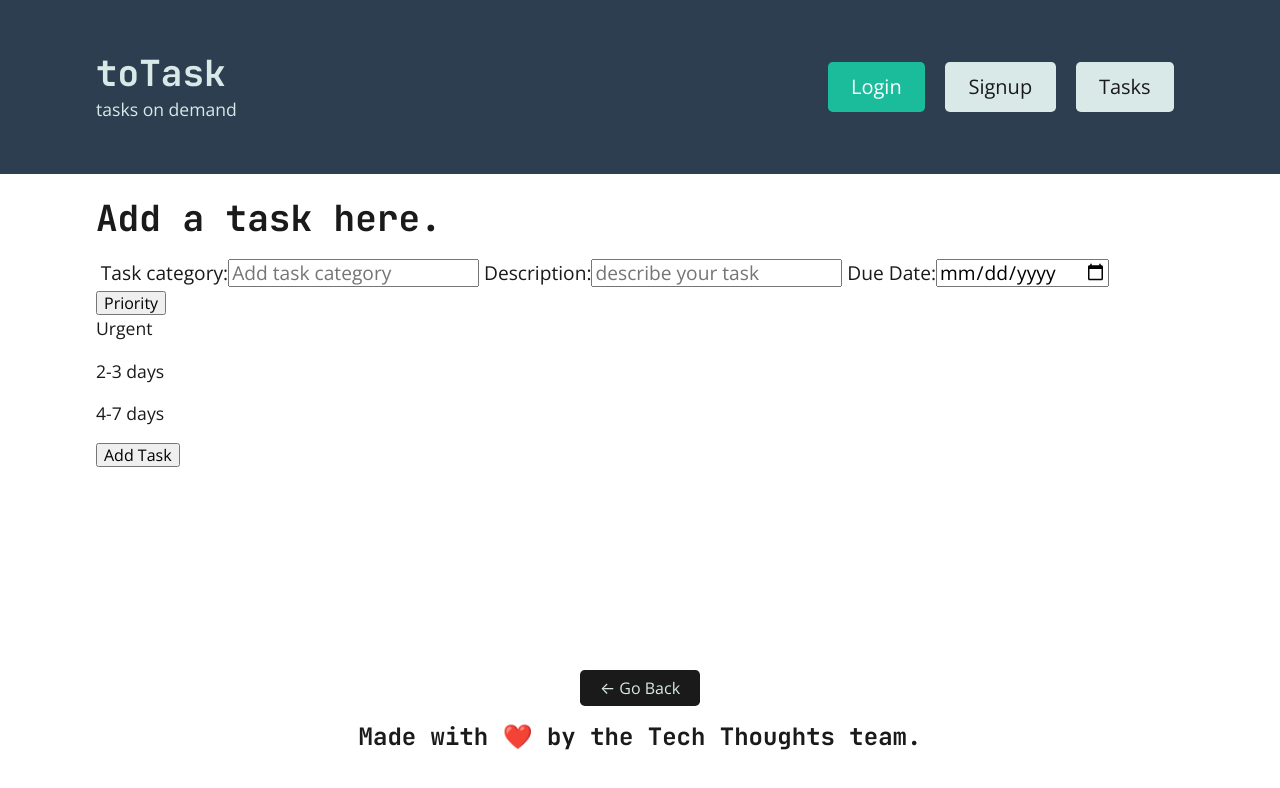
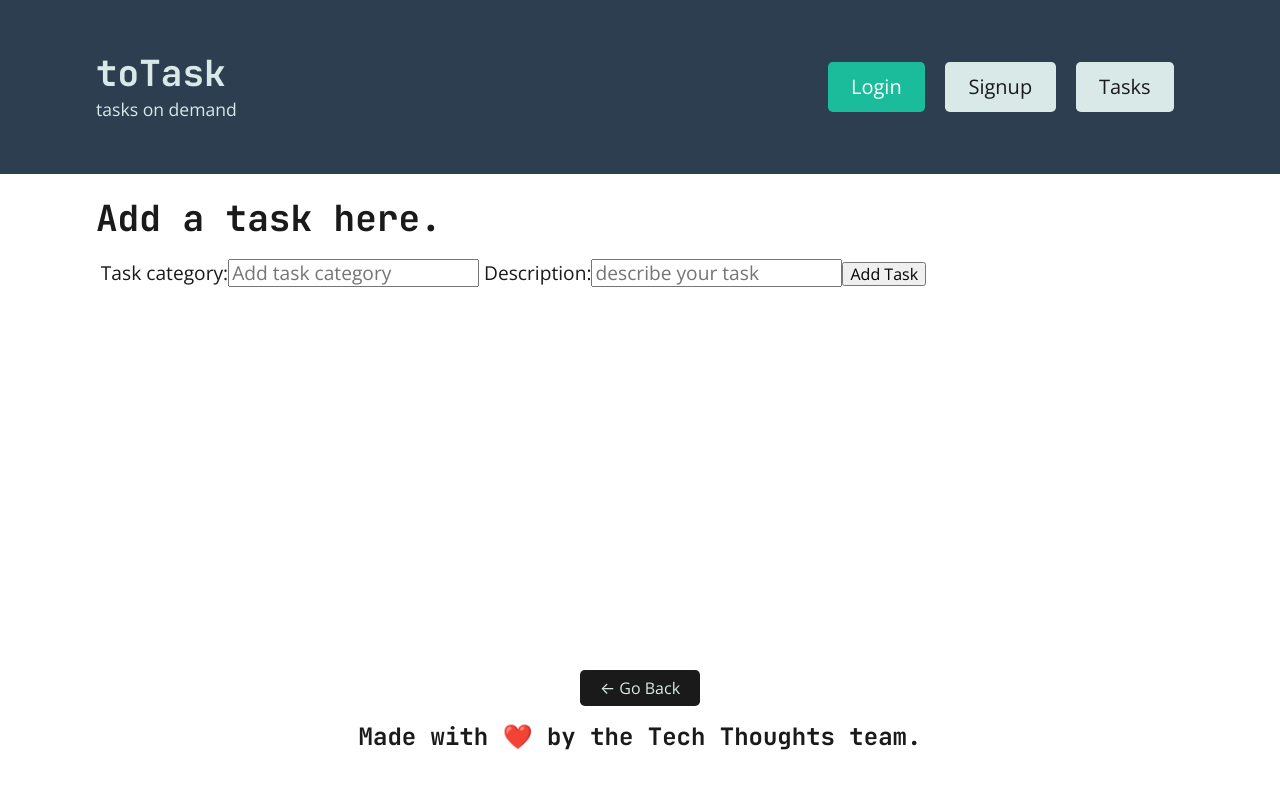
Before and after one commit to rbishop85/toTask, a React (Create React App) app in the folder client/: page /tasks in a window 1280 px wide. Shown: the top 788 px of the page. Built offline with nearby package versions, Linux system fonts and the light colour scheme.

Commit message:
taskForm edits

```diff
--- a/client/src/components/TaskForm/index.js
+++ b/client/src/components/TaskForm/index.js
@@ -2,29 +2,18 @@ import React, { useState } from "react";
 
 function TaskForm(props) {
   const [input, setInput] = useState("");
-  let [eagerness, setEagerness] = useState("");
-
-  const eagernessLevel = ["high", "medium", "low"];
 
   const handleSubmit = (e) => {
     e.preventDefault();
 
-    if (!eagerness) {
-      eagerness = "low";
-    }
+    setInput("");
 
-    props.onSubmit({
-      id: Math.random(Math.floor() * 1000),
-      text: input,
-      eagerness: eagerness,
-    });
-
-    setInput("");
-    setEagerness("");
   };
 
   const handleChange = (e) => {
-    setInput(e.target.value);
+    const name = e.target.name;
+    const value = e.target.value;
+    setInput(values => ({...values, [name]: value}));
   };
 
   return !props.edit ? (
@@ -33,9 +22,10 @@ function TaskForm(props) {
         <label>
           Task category:
           <input
-            name="task title"
-            type="dropdown"
+            name="category"
+            type="text"
             placeholder="Add task category"
+            value={input.category || ""}
             className="task-input"
             onChange={handleChange}
           ></input>
@@ -43,37 +33,16 @@ function TaskForm(props) {
         <label>
           Description:
           <input
-          name="task description"
+            name="description"
             type="text"
             placeholder="describe your task"
-          value={input}
+            value={input.description || ""}
             className="task-input"
             onChange={handleChange}
           ></input>
         </label>
 
-        <label>
-          Due Date:
-          <input
-            name="task due-date"
-            type="date"
-            placeholder="describe your task"
-            value={input}
-            className="task-input"
-            onChange={handleChange}
-          ></input>
-        </label>
-        <div className="dropdown">
-          <button className={`dropbtn ${eagerness}`}>
-            {eagerness || "Priority"}
-          </button>
-          <div className="dropdown-content">
-            <p onClick={() => setEagerness(eagernessLevel[0])}>Urgent </p>
-            <p onClick={() => setEagerness(eagernessLevel[1])}>2-3 days</p>
-            <p onClick={() => setEagerness(eagernessLevel[2])}>4-7 days</p>
-          </div>
-        </div>
-        <button className="task-button">Add Task</button>
+        <button className="task-button" type='submit'>Add Task</button>
       </form>
     </div>
   ) : (
@@ -81,24 +50,23 @@ function TaskForm(props) {
       <h3>Update entry: {props.edit.value}</h3>
       <form className="task-form" onSubmit={handleSubmit}>
          <input
+            name="category"
+            type="text"
+            placeholder={props.edit.name}
+            value={input.category || ""}
+            className="task-input"
+            onChange={handleChange}
+          ></input>
+        <input
           type="text"
           placeholder={props.edit.value}
-          value={input}
+          value={input.description}
           name="text"
           className="task-input"
           onChange={handleChange}
         ></input>
-        <div className="dropdown">
-          <button className={`dropbtn ${eagerness}`}>
-            {eagerness || "Priority"}
-          </button>
-          <div className="dropdown-content">
-            <p onClick={() => setEagerness(eagernessLevel[0])}>Urgent</p>
-            <p onClick={() => setEagerness(eagernessLevel[1])}>2-3 days</p>
-            <p onClick={() => setEagerness(eagernessLevel[2])}>4-7 days</p>
-          </div>
-        </div>
-        <button className="task-button">Update</button>
+
+        <button className="task-button" type='submit'>Update</button>
       </form>
     </div>
   );
```
Lines whose indentation alone changed are shown as unchanged.
